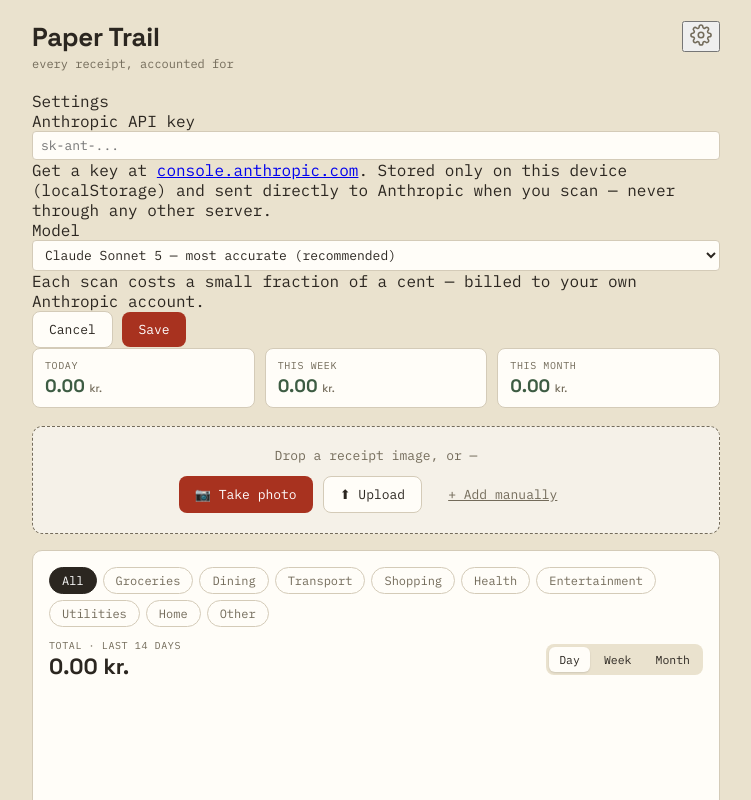
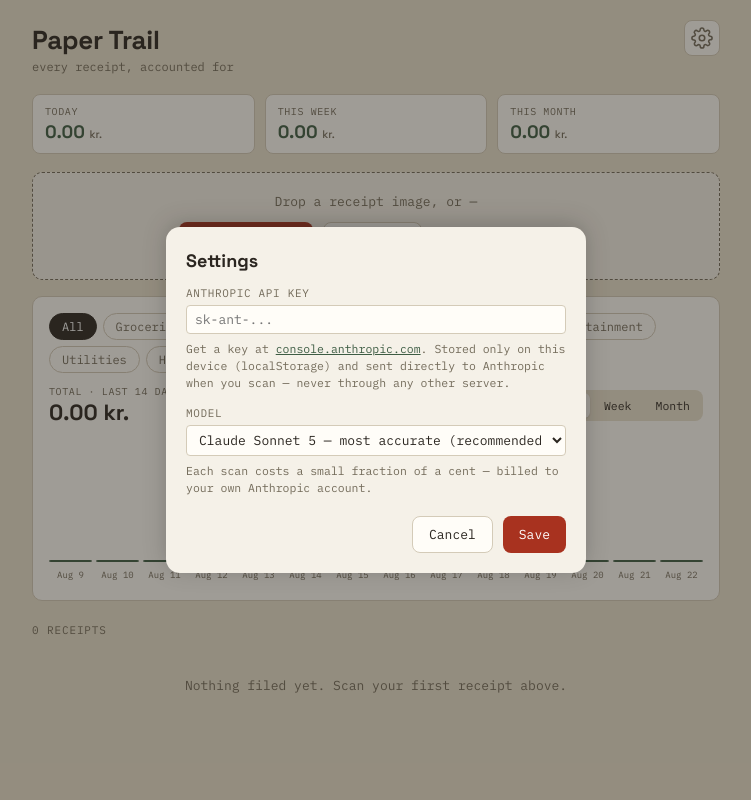
Before and after one commit to EhsanMotevalli/paper-trail, a plain HTML site: page index.html in a window 1280 px wide. Both pictures are taken after a click on the button "Settings". Shown: the top 800 px of the page, without its empty margins (264-1015 px from the left). Drawn offline with Linux system fonts and the light colour scheme.

Commit message:
Update styles.css

```diff
--- a/styles.css
+++ b/styles.css
@@ -28,6 +28,20 @@ body {
 .header { display: flex; align-items: baseline; justify-content: space-between; margin-bottom: 20px; }
 .logo { font-family: 'Space Grotesk', sans-serif; font-weight: 700; font-size: 26px; letter-spacing: -0.01em; }
 .tagline { color: var(--ink-light); font-size: 12px; margin-top: 2px; }
+
+.settings-btn { background: var(--white); border: 1px solid var(--line); border-radius: 8px; width: 36px; height: 36px; display: flex; align-items: center; justify-content: center; cursor: pointer; flex-shrink: 0; }
+.settings-btn:active { transform: scale(0.95); }
+
+.modal-overlay { position: fixed; inset: 0; z-index: 100; display: flex; align-items: flex-end; justify-content: center; }
+@media (min-width: 480px) { .modal-overlay { align-items: center; } }
+.modal-backdrop { position: absolute; inset: 0; background: rgba(43,38,32,0.45); }
+.modal-card { position: relative; background: var(--paper); border-radius: 14px 14px 0 0; padding: 22px 20px calc(20px + env(safe-area-inset-bottom)); width: 100%; max-width: 420px; box-shadow: 0 -4px 24px rgba(0,0,0,0.2); }
+@media (min-width: 480px) { .modal-card { border-radius: 14px; } }
+.modal-title { font-family: 'Space Grotesk', sans-serif; font-weight: 700; font-size: 18px; margin-bottom: 14px; }
+.modal-label { display: block; font-size: 11px; color: var(--ink-light); text-transform: uppercase; letter-spacing: .06em; margin-bottom: 5px; }
+.modal-hint { font-size: 11.5px; color: var(--ink-light); margin-top: 6px; line-height: 1.5; }
+.modal-hint a { color: var(--forest); }
+.modal-actions { display: flex; gap: 10px; justify-content: flex-end; margin-top: 20px; }
 
 .stats { display: grid; grid-template-columns: repeat(3,1fr); gap: 10px; margin-bottom: 18px; }
 .stat-card { background: var(--white); border: 1px solid var(--line); border-radius: 8px; padding: 10px 12px; }
```
